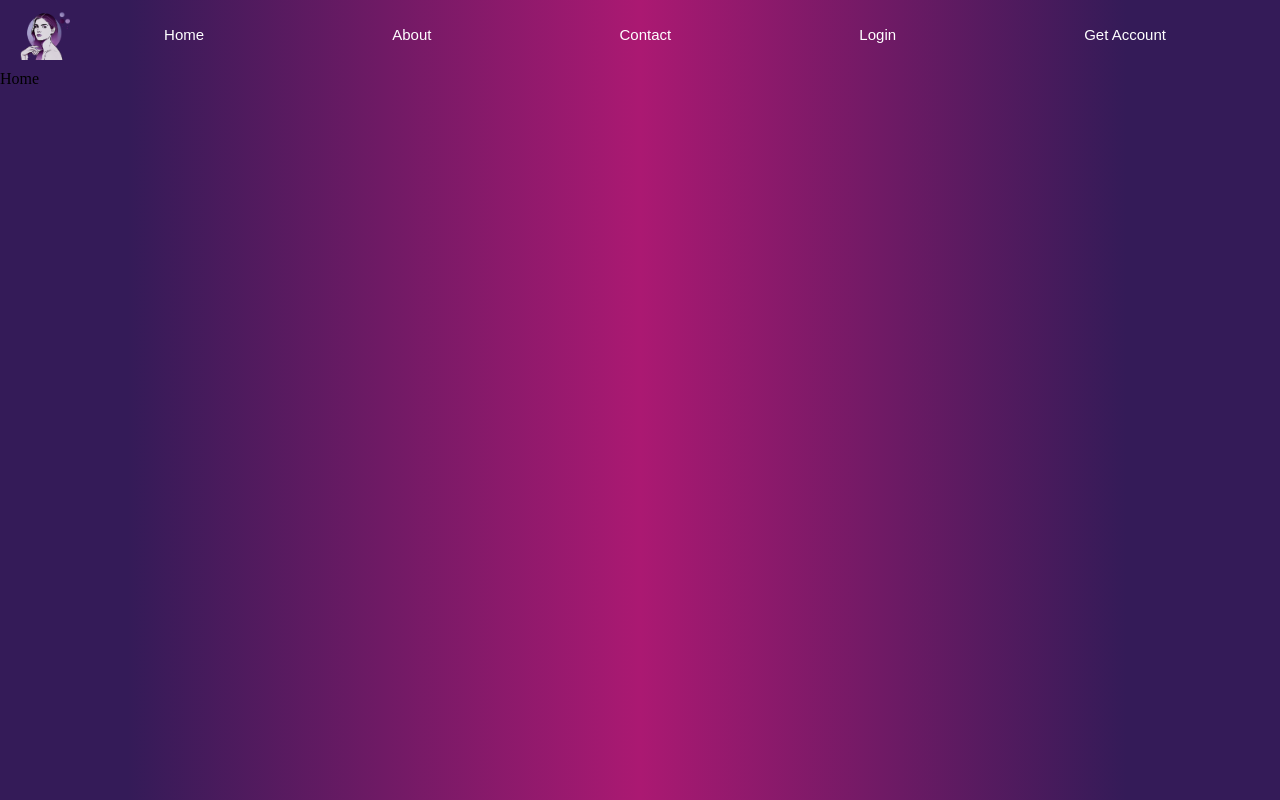
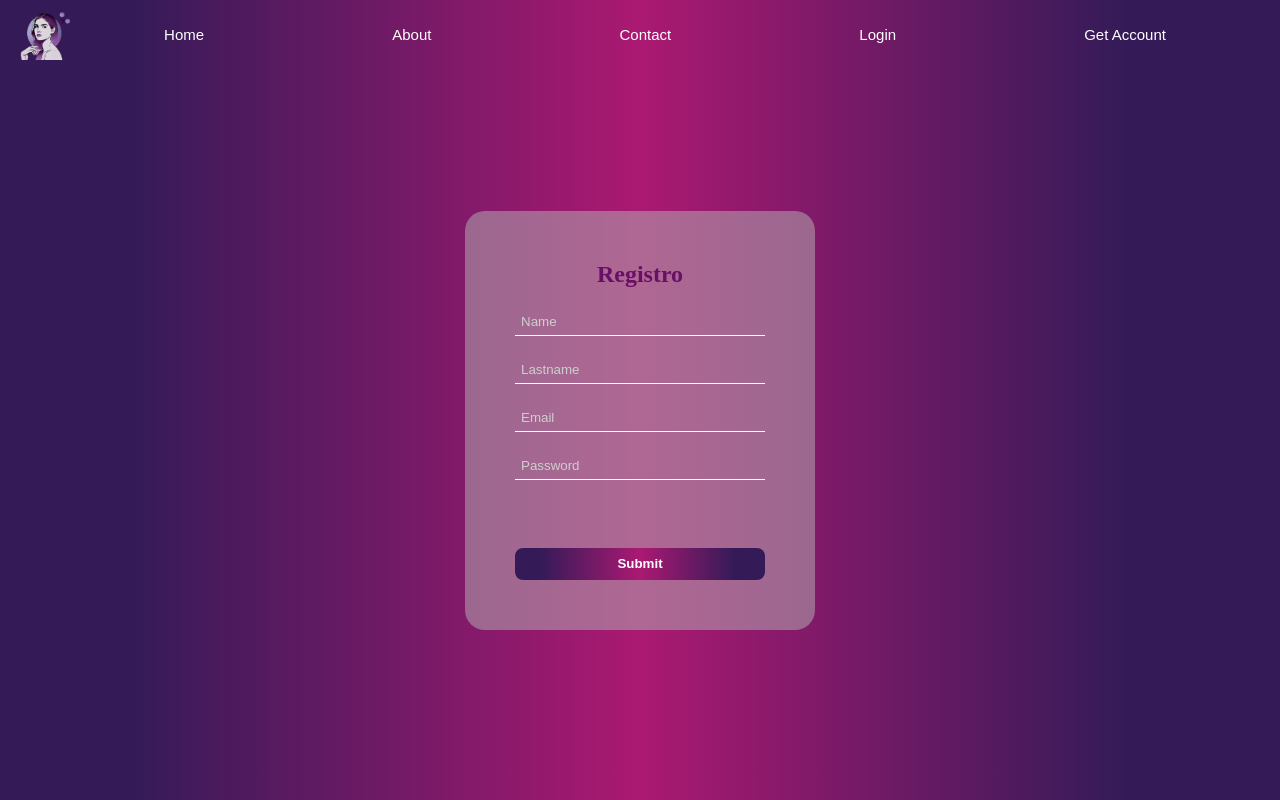
Before and after one commit to DeibyTaborda/ChicaAura, a React (Vite) app in the folder frontend/: page /signup in a window 1280 px wide. Built offline with nearby package versions, Linux system fonts and the light colour scheme.

Commit message:
Finalización del sistema de registro

```diff
--- a/frontend/src/components/FormSignup.jsx
+++ b/frontend/src/components/FormSignup.jsx
@@ -1,4 +1,5 @@
 import React, {useState, useEffect} from "react";
+import { useNavigate } from "react-router-dom";
 import { usePost } from "../services/usePost";
 import '../styles/formSignup.css';
 
@@ -10,6 +11,7 @@ function FormSignup() {
         contrasena_usuario: ''
     });
 
+    const navigate = useNavigate();
     const {loading, error, data, sendPostRequest} = usePost('http://localhost:3000/register');
 
     const handleChange = (e) => {
@@ -23,11 +25,19 @@ function FormSignup() {
         await sendPostRequest(datos);
     }
 
+    useEffect(()=> {
+        if (data) {
+            navigate('../home');
+        }
+    }, [data]);
+
     return(
+        <>
             <form
                 onSubmit={handleSubmit}
                 id="form-signup"
             >
+                <h2>Registro</h2>
                 <input
                     type="text"
                     name="nombre_usuario"
@@ -60,6 +70,7 @@ function FormSignup() {
                 {data && (<p>{data.message}</p>)}
                 <input type="submit" />
             </form>
+        </>
     );
 }
 
--- a/frontend/src/styles/formLogin.css
+++ b/frontend/src/styles/formLogin.css
@@ -66,9 +66,9 @@
 }
 
 .login form p {
-    font-family: serif;
-    color: #333333;
-    font-size: 0.9rem;
+    font-family: var(--type-letter-response-message);
+    color: var(--color-response-message);
+    font-size: var(--font-size-response-mesagge);
 }
 
 /* Botón de submit */
--- a/frontend/src/styles/formSignup.css
+++ b/frontend/src/styles/formSignup.css
@@ -2,10 +2,17 @@
     display: flex;
     flex-direction: column;
     width: 100%;
-    max-width: 400px;
+    max-width: 350px;
     gap: 20px;
     background-color: rgba(181, 181, 181, 0.5);
-    padding: 10px;
+    padding: 50px;
+    font-family: 'Playfair Display', serif;
+    border-radius: 20px;
+}
+
+#form-signup h2 {
+    text-align: center;
+    color: #690F66;
 }
 
 #form-signup input:not([type="submit"]) {
@@ -13,7 +20,8 @@
     background-color: transparent;
     border: none;
     border-bottom: 1px solid white;
-    color: white;
+    color: rgb(206, 206, 206);
+    padding: 6px;
 }
 
 #form-signup input[type="submit"] {
@@ -29,3 +37,18 @@
     background: linear-gradient(90deg, rgba(52,27,88,1) 10%, rgba(171,25,114,1) 50%, rgba(52,27,88,1) 88%);
     cursor: pointer;
 }
+
+#form-signup input:focus:not([type="submit"]) {
+    outline: none;
+    border-color: rgb(206, 206, 206);
+}
+
+#form-signup input::placeholder {
+    color: rgb(206, 206, 206);
+}
+
+#form-signup p {
+    color: var(--color-response-message);
+    font-family: var(--type-letter-response-message);
+    font-size: var( --font-size-response-mesagge);
+}
--- a/frontend/src/styles/global.css
+++ b/frontend/src/styles/global.css
@@ -10,10 +10,8 @@ body{
     background: linear-gradient(90deg, rgba(52,27,88,1) 10%, rgba(171,25,114,1) 50%, rgba(52,27,88,1) 88%);
 }
 
-input::placeholder {
-    color: white;
+:root {
+    --color-response-message: #333333;
+    --type-letter-response-message: serif;
+    --font-size-response-mesagge: 0.9rem;
 }
-
-input:focus {
-    outline: none;
-}
--- /dev/null
+++ b/frontend/src/styles/signup.css
@@ -0,0 +1,8 @@
+.container-flex {
+    display: flex;
+    flex-direction: column;
+    justify-content: center;
+    align-items: center;
+    width: 100%;
+    height: calc(100vh - 100px);
+}
--- a/frontend/src/views/signup/Signup.jsx
+++ b/frontend/src/views/signup/Signup.jsx
@@ -1,12 +1,15 @@
 import React from "react";
 import Header from "../../components/Header";
+import FormSignup from '../../components/FormSignup';
+import '../../styles/signup.css';
 
 function Signup() {
+
     return (
         <>
             <Header />
-            <div>
-                Home
+            <div className="container-flex">
+                <FormSignup />
             </div>
         </>
     );
```
Also changed, not shown: 1 other file (tests, documents, lock files or other folders). Lines whose indentation alone changed are shown as unchanged.
